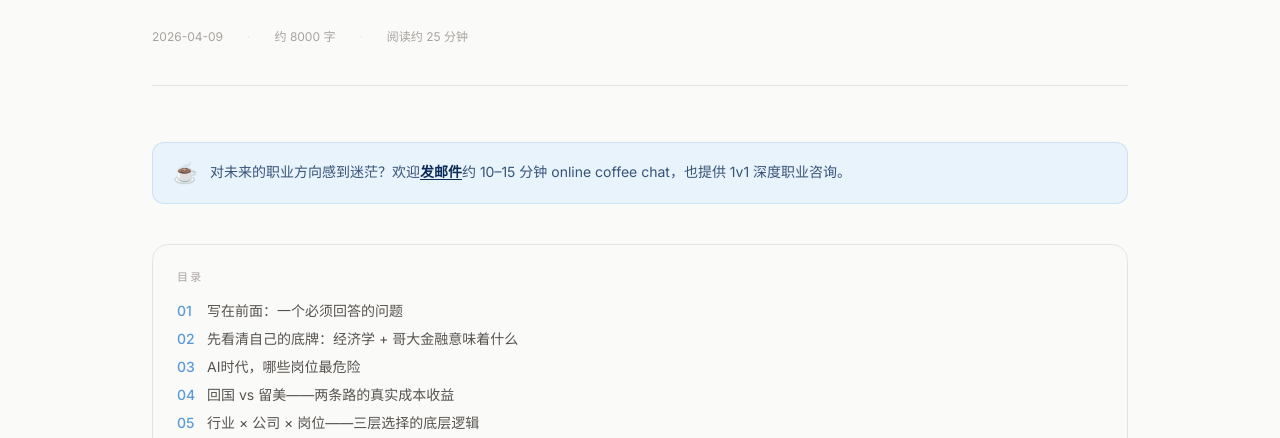
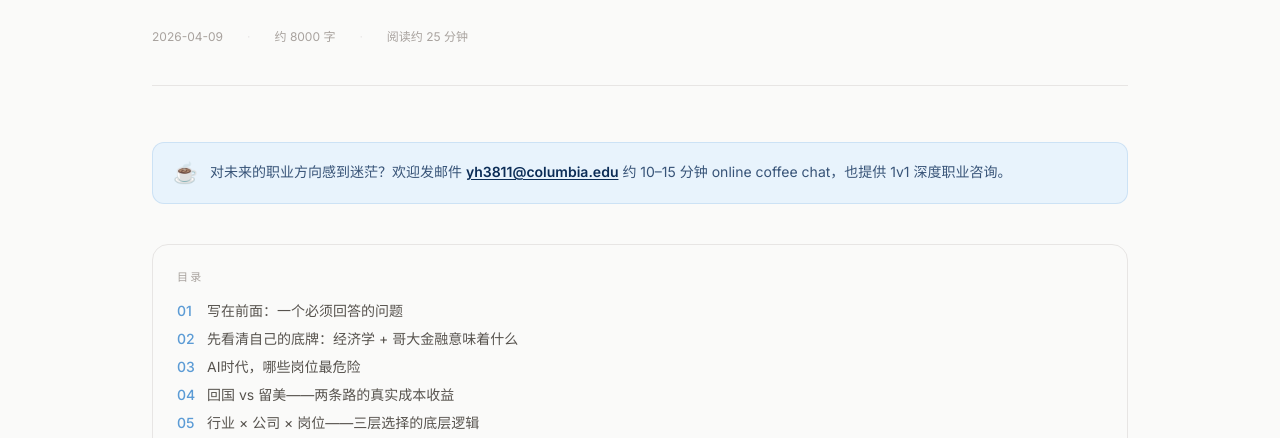
Before and after one commit to yifeng666667/happy-columbia, an Astro site: page /career/chapter-1 in a window 1280 px wide. Shown: the part 360-798 px from the top of the page. Built offline with nearby package versions, Linux system fonts and the light colour scheme; Astro itself is replaced by a stand-in of ours; a web font is replaced by a local one.

Commit message:
update coffee chat banner: show email address explicitly, fix chapter-2 opening text

```diff
--- a/src/pages/career/chapter-1.astro
+++ b/src/pages/career/chapter-1.astro
@@ -42,7 +42,7 @@ import Base from '../../layouts/Base.astro';
   <div class="mb-10 flex items-center gap-3 bg-columbia-light border border-columbia-blue/20 rounded-xl px-5 py-4">
     <span class="text-xl shrink-0">☕</span>
     <p class="text-columbia-navy/80 text-sm leading-relaxed" style="margin:0">
-      对未来的职业方向感到迷茫？欢迎<a href="mailto:yh3811@columbia.edu" class="font-semibold text-columbia-navy underline underline-offset-2 hover:text-columbia-blue transition-colors">发邮件</a>约 10–15 分钟 online coffee chat，也提供 1v1 深度职业咨询。
+      对未来的职业方向感到迷茫？欢迎发邮件 <a href="mailto:yh3811@columbia.edu" class="font-semibold text-columbia-navy underline underline-offset-2 hover:text-columbia-blue transition-colors">yh3811@columbia.edu</a> 约 10–15 分钟 online coffee chat，也提供 1v1 深度职业咨询。
     </p>
   </div>
 
--- a/src/pages/career/chapter-2.astro
+++ b/src/pages/career/chapter-2.astro
@@ -41,7 +41,7 @@ import Base from '../../layouts/Base.astro';
   <div class="mb-10 flex items-center gap-3 bg-columbia-light border border-columbia-blue/20 rounded-xl px-5 py-4">
     <span class="text-xl shrink-0">☕</span>
     <p class="text-columbia-navy/80 text-sm leading-relaxed" style="margin:0">
-      搞不清楚现在该做什么、什么时候出发？欢迎<a href="mailto:yh3811@columbia.edu" class="font-semibold text-columbia-navy underline underline-offset-2 hover:text-columbia-blue transition-colors">发邮件</a>约 10–15 分钟 online coffee chat，也提供 1v1 深度职业咨询。
+      搞不清楚现在该做什么、如何更好规划求职路径？欢迎发邮件 <a href="mailto:yh3811@columbia.edu" class="font-semibold text-columbia-navy underline underline-offset-2 hover:text-columbia-blue transition-colors">yh3811@columbia.edu</a> 约 10–15 分钟 online coffee chat，也提供 1v1 深度职业咨询。
     </p>
   </div>
 
--- a/src/pages/career/chapter-4.astro
+++ b/src/pages/career/chapter-4.astro
@@ -41,7 +41,7 @@ import Base from '../../layouts/Base.astro';
   <div class="mb-10 flex items-center gap-3 bg-columbia-light border border-columbia-blue/20 rounded-xl px-5 py-4">
     <span class="text-xl shrink-0">☕</span>
     <p class="text-columbia-navy/80 text-sm leading-relaxed" style="margin:0">
-      面试快到了但不确定自己准备好了？欢迎<a href="mailto:yh3811@columbia.edu" class="font-semibold text-columbia-navy underline underline-offset-2 hover:text-columbia-blue transition-colors">发邮件</a>约 10–15 分钟 online coffee chat，也提供 1v1 深度职业咨询。
+      面试快到了但不确定自己准备好了？欢迎发邮件 <a href="mailto:yh3811@columbia.edu" class="font-semibold text-columbia-navy underline underline-offset-2 hover:text-columbia-blue transition-colors">yh3811@columbia.edu</a> 约 10–15 分钟 online coffee chat，也提供 1v1 深度职业咨询。
     </p>
   </div>
 
--- a/src/pages/career/finance-guide.astro
+++ b/src/pages/career/finance-guide.astro
@@ -42,7 +42,7 @@ import Base from '../../layouts/Base.astro';
   <div class="mb-10 flex items-center gap-3 bg-columbia-light border border-columbia-blue/20 rounded-xl px-5 py-4">
     <span class="text-xl shrink-0">☕</span>
     <p class="text-columbia-navy/80 text-sm leading-relaxed" style="margin:0">
-      看完行业全图，还是选不好方向？欢迎<a href="mailto:yh3811@columbia.edu" class="font-semibold text-columbia-navy underline underline-offset-2 hover:text-columbia-blue transition-colors">发邮件</a>约 10–15 分钟 online coffee chat，也提供 1v1 深度职业咨询。
+      看完行业全图，还是选不好方向？欢迎发邮件 <a href="mailto:yh3811@columbia.edu" class="font-semibold text-columbia-navy underline underline-offset-2 hover:text-columbia-blue transition-colors">yh3811@columbia.edu</a> 约 10–15 分钟 online coffee chat，也提供 1v1 深度职业咨询。
     </p>
   </div>
 
--- a/src/pages/career/research-guide.astro
+++ b/src/pages/career/research-guide.astro
@@ -46,7 +46,7 @@ import Base from '../../layouts/Base.astro';
   <div class="mb-10 flex items-center gap-3 bg-columbia-light border border-columbia-blue/20 rounded-xl px-5 py-4">
     <span class="text-xl shrink-0">☕</span>
     <p class="text-columbia-navy/80 text-sm leading-relaxed" style="margin:0">
-      对卖方研究感兴趣，但不确定自己适不适合？欢迎<a href="mailto:yh3811@columbia.edu" class="font-semibold text-columbia-navy underline underline-offset-2 hover:text-columbia-blue transition-colors">发邮件</a>约 10–15 分钟 online coffee chat，也提供 1v1 深度职业咨询。
+      对卖方研究感兴趣，但不确定自己适不适合？欢迎发邮件 <a href="mailto:yh3811@columbia.edu" class="font-semibold text-columbia-navy underline underline-offset-2 hover:text-columbia-blue transition-colors">yh3811@columbia.edu</a> 约 10–15 分钟 online coffee chat，也提供 1v1 深度职业咨询。
     </p>
   </div>
 
--- a/src/pages/career/resume-guide.astro
+++ b/src/pages/career/resume-guide.astro
@@ -48,7 +48,7 @@ import Base from '../../layouts/Base.astro';
   <div class="mb-10 flex items-center gap-3 bg-columbia-light border border-columbia-blue/20 rounded-xl px-5 py-4">
     <span class="text-xl shrink-0">☕</span>
     <p class="text-columbia-navy/80 text-sm leading-relaxed" style="margin:0">
-      简历不知道怎么写、实习路径不知道怎么规划？欢迎<a href="mailto:yh3811@columbia.edu" class="font-semibold text-columbia-navy underline underline-offset-2 hover:text-columbia-blue transition-colors">发邮件</a>约 10–15 分钟 online coffee chat，也提供 1v1 深度职业咨询。
+      简历不知道怎么写、实习路径不知道怎么规划？欢迎发邮件 <a href="mailto:yh3811@columbia.edu" class="font-semibold text-columbia-navy underline underline-offset-2 hover:text-columbia-blue transition-colors">yh3811@columbia.edu</a> 约 10–15 分钟 online coffee chat，也提供 1v1 深度职业咨询。
     </p>
   </div>
 
```
